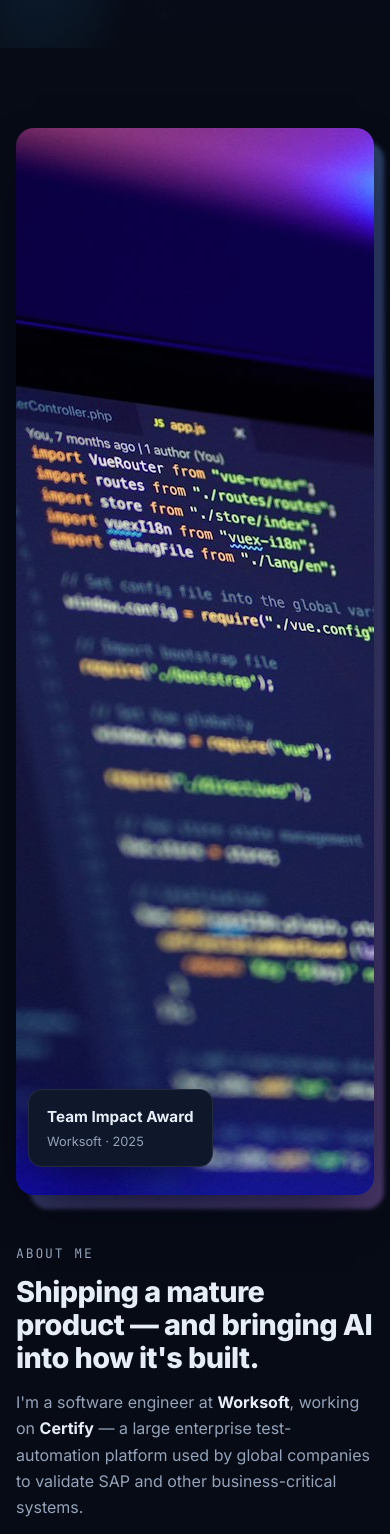
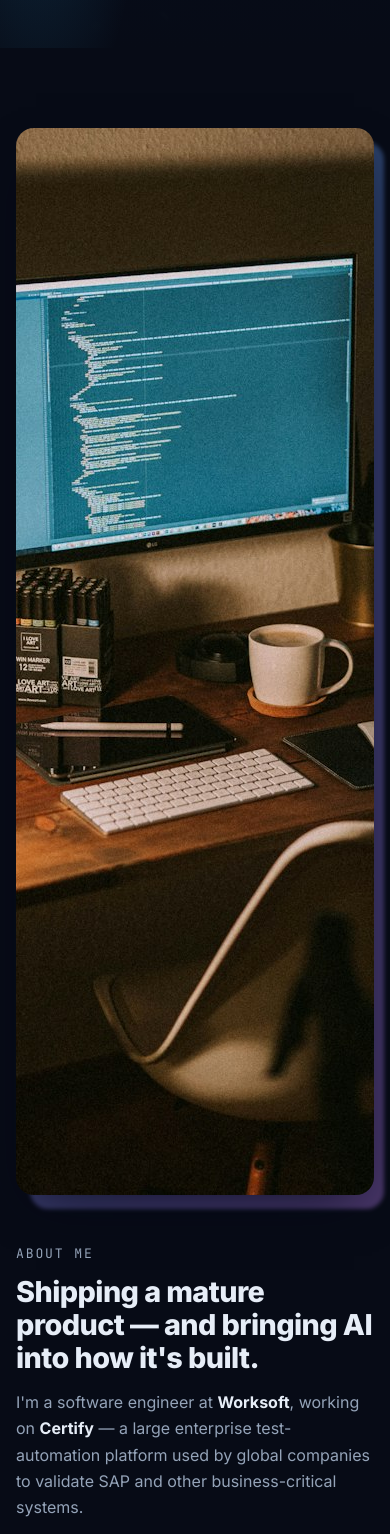
Before and after one commit to binayakpurohit/binayakpurohit.github.io, a plain HTML site: page index.html in a window 390 px wide. Shown: the part 1240-2774 px from the top of the page. Drawn offline with Linux system fonts and the light colour scheme.

Commit message:
Swap About image for a language-neutral workspace photo; drop award badge
The previous photo showed JS/PHP code next to .NET-focused copy. The award
is already listed in the chips below, so the floating badge is removed.

```diff
--- a/assets/css/styles.css
+++ b/assets/css/styles.css
@@ -158,9 +158,6 @@ ul, ol { margin: 0; padding: 0; list-style: none; }
 .about__media { position: relative; margin: 0; }
 .about__media img { width: 100%; aspect-ratio: 4 / 3.4; object-fit: cover; border-radius: var(--radius); box-shadow: var(--shadow); }
 .about__media::before { content: ""; position: absolute; inset: 22px -22px -22px 22px; border-radius: var(--radius); background: var(--grad); opacity: .35; z-index: -1; filter: blur(2px); }
-.badge-float { position: absolute; left: -18px; bottom: 28px; display: grid; gap: 2px; padding: 14px 18px; border-radius: 14px; background: var(--surface); border: 1px solid var(--border); box-shadow: var(--shadow); }
-.badge-float strong { font-size: .95rem; }
-.badge-float span { font-size: .8rem; color: var(--muted); }
 .about__text p { color: var(--muted); }
 .about__text strong { color: var(--text); }
 .chips { display: flex; flex-wrap: wrap; gap: 10px; margin-top: 22px; }
@@ -258,7 +255,6 @@ ul, ol { margin: 0; padding: 0; list-style: none; }
   .terminal { display: none; }
   .stats { grid-template-columns: repeat(2, 1fr); margin-top: 44px; }
   .about { grid-template-columns: 1fr; gap: 48px; }
-  .badge-float { left: 12px; }
   .about__media::before { inset: 14px -10px -14px 14px; }
   .timeline::before { left: 7px; }
   .tl { grid-template-columns: 1fr; gap: 8px; padding-left: 32px; }
--- a/index.html
+++ b/index.html
@@ -101,8 +101,7 @@
     <section class="section" id="about">
       <div class="container about">
         <figure class="about__media reveal">
-          <img src="assets/img/about-code.jpg" alt="Laptop screen showing colourful source code" loading="lazy" width="1600" height="1067">
-          <figcaption class="badge-float"><strong>Team Impact Award</strong><span>Worksoft · 2025</span></figcaption>
+          <img src="assets/img/about-workspace.jpg" alt="Developer desk at night with two monitors, a laptop and a desk lamp" loading="lazy" width="1600" height="1067">
         </figure>
         <div class="about__text reveal">
           <p class="kicker">About me</p>
@@ -344,7 +343,7 @@
       <p>© <span id="year">2026</span> Binayak Purohit · Hyderabad, India</p>
       <p class="credits">Photos from <a href="https://unsplash.com" target="_blank" rel="noopener">Unsplash</a> by
         <a href="https://unsplash.com/@choys_" target="_blank" rel="noopener">Conny Schneider</a>,
-        <a href="https://unsplash.com/@afgprogrammer" target="_blank" rel="noopener">Mohammad Rahmani</a>,
+        <a href="https://unsplash.com/@jannisbrandt" target="_blank" rel="noopener">Jannis Brandt</a>,
         <a href="https://unsplash.com/@enisvisuals" target="_blank" rel="noopener">Enis Can Ceyhan</a>,
         <a href="https://unsplash.com/@lukejonesdesign" target="_blank" rel="noopener">Luke Jones</a>,
         <a href="https://unsplash.com/@tvick" target="_blank" rel="noopener">Taylor Vick</a> and
```
Also changed, not shown: assets/img/about-code.jpg (deleted), assets/img/about-workspace.jpg (added).
